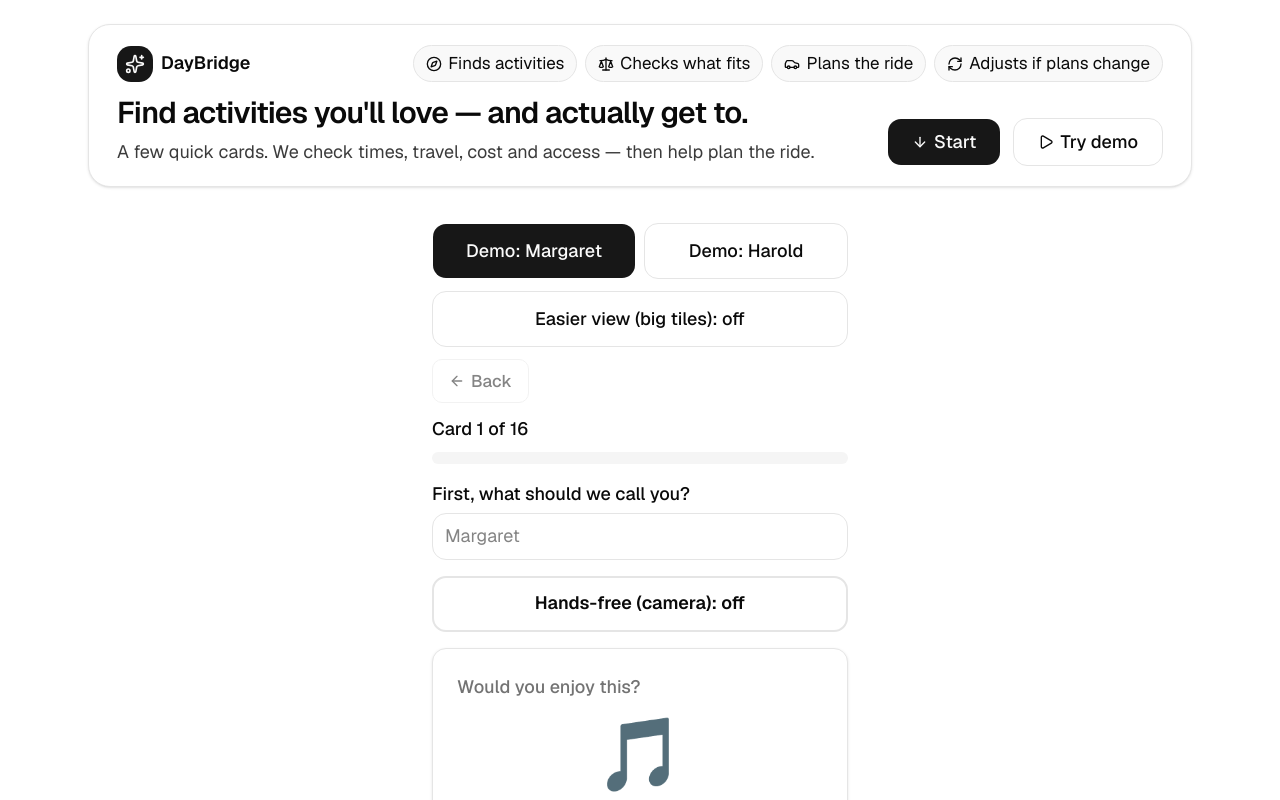
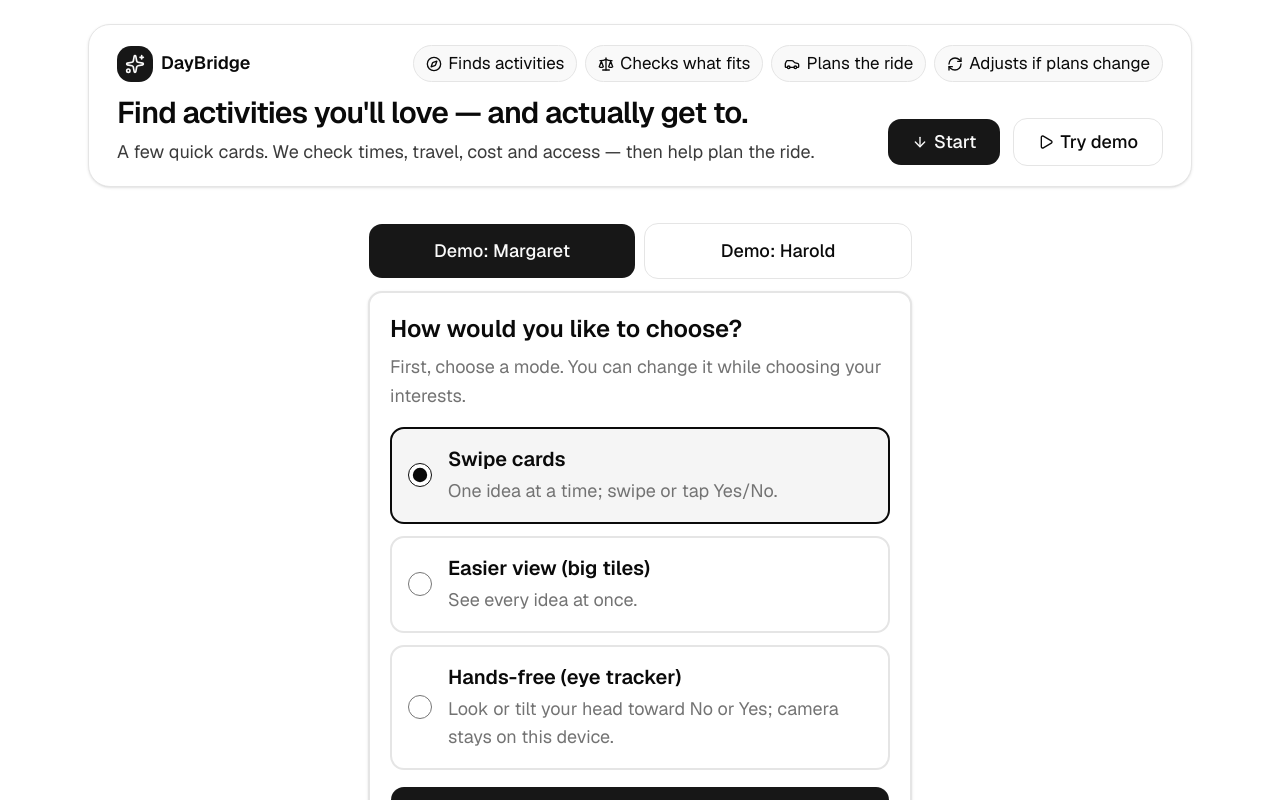
Before and after one commit to dude297/c0mpiled-hackathon, a Next.js app: page / in a window 1280 px wide. Shown: the top 800 px of the page. Built offline with nearby package versions, Linux system fonts and the light colour scheme.

Commit message:
Onboarding: first-step mode picker (Swipe / Easier view / Hands-free eye tracker) on web
Co-Authored-By: Claude Opus 5.5 <noreply@anthropic.com>
Claude-Session: https://claude.ai/code/session_015A4rE7RiK3sSxtBmJduL34

```diff
--- a/src/components/handsfree/HandsFree.tsx
+++ b/src/components/handsfree/HandsFree.tsx
@@ -88,6 +88,7 @@ function withTimeout<T>(promise: Promise<T>, ms: number): Promise<T> {
 }
 
 const STILL_WORKS = "The Yes and No buttons still work.";
+const FOCUS = "focus-visible:outline-2 focus-visible:outline-solid focus-visible:outline-offset-2 focus-visible:outline-foreground";
 
 // One screen-reader live region on <body>, outside this component, so an announcement survives
 // HandsFree unmounting (answering the last interest card moves the deck on in the same update).
@@ -120,11 +121,11 @@ const OFF_NOTICE = "Hands-free is off now. The next questions use tapping.";
 function cameraMessage(error: unknown): string {
   const name = error instanceof Error ? error.name : "";
   if (name === "NotAllowedError" || name === "SecurityError")
-    return `Camera permission is turned off. To use hands-free, allow the camera (look for the camera icon next to the web address), then press Start again. ${STILL_WORKS}`;
+    return `Camera permission is turned off. To use hands-free, allow the camera (look for the camera icon next to the web address), then press Turn on camera again. ${STILL_WORKS}`;
   if (name === "NotFoundError" || name === "OverconstrainedError")
     return `We couldn't find a camera on this device. ${STILL_WORKS}`;
   if (name === "NotReadableError" || name === "AbortError")
-    return `Your camera is busy in another app. Close that app, then press Start again. ${STILL_WORKS}`;
+    return `Your camera is busy in another app. Close that app, then press Turn on camera again. ${STILL_WORKS}`;
   return `The camera couldn't start. ${STILL_WORKS}`;
 }
 
@@ -148,7 +149,6 @@ const MODE_HELP: Record<HandsFreeMode, string> = {
 };
 
 export function HandsFree({ onAnswer, label }: { onAnswer: (liked: boolean) => void; label: string }) {
-  const [open, setOpen] = useState(false);
   const [phase, setPhase] = useState<Phase>("idle");
   const [error, setError] = useState("");
   const [mode, setMode] = useState<HandsFreeMode>("look");
@@ -279,7 +279,7 @@ export function HandsFree({ onAnswer, label }: { onAnswer: (liked: boolean) => v
     } catch {
       forgetLandmarker(modelLoad); // a hung load must not be reused by "Try again"
       if (run === runRef.current)
-        fail(`Face tracking couldn't load. Check your internet connection and press Start again. ${STILL_WORKS}`);
+        fail(`Face tracking couldn't load. Check your internet connection and press Turn on camera again. ${STILL_WORKS}`);
       return;
     }
     if (run !== runRef.current) return;
@@ -385,25 +385,22 @@ export function HandsFree({ onAnswer, label }: { onAnswer: (liked: boolean) => v
     const p = view.side === side ? view.progress : 0;
     return reducedMotion ? Math.floor(p * 4) / 4 : p; // stepped fill when motion is reduced
   };
-  const segBtn = "min-h-14 flex-1 rounded-xl border-2 px-4 text-lg font-semibold";
+  const segBtn = `min-h-14 flex-1 rounded-xl border-2 px-4 text-lg font-semibold ${FOCUS}`;
 
   return (
-    <div className="mb-4">
-      <button
-        type="button"
-        aria-pressed={open}
-        onClick={() => {
-          if (open) stop();
-          setOpen(!open);
-        }}
-        className={`min-h-14 w-full rounded-xl border-2 px-4 text-lg font-semibold ${open ? "border-primary bg-primary text-primary-foreground" : "border-border bg-background"}`}
-      >
-        Hands-free (camera): {open ? "on" : "off"}
+    <section aria-label="Hands-free answers" className="mb-4 space-y-3 rounded-xl border-2 bg-card p-4">
+      <p className="text-lg font-medium">Hands-free works on the interest cards.</p>
+      <p className="text-base text-muted-foreground">Your camera stays on this device — nothing is recorded or sent.</p>
+
+      {active ? (
+        <button type="button" onClick={stop} className={`min-h-14 w-full rounded-xl border-2 border-border bg-background px-6 text-lg font-semibold ${FOCUS}`}>
+          Stop hands-free
         </button>
-
-      {open && (
-        <section aria-label="Hands-free answers" className="mt-3 space-y-3 rounded-xl border bg-card p-4">
-          <p className="text-lg font-medium">Hands-free works on the interest cards.</p>
+      ) : (
+        <button type="button" data-step-focus onClick={start} className={`min-h-14 w-full rounded-xl bg-primary px-6 text-xl font-semibold text-primary-foreground ${FOCUS}`}>
+          Turn on camera
+        </button>
+      )}
 
       <div className="flex gap-2" role="group" aria-label="Hands-free style">
         <button type="button" aria-pressed={mode === "look"} onClick={() => pickMode("look")}
@@ -437,24 +434,11 @@ export function HandsFree({ onAnswer, label }: { onAnswer: (liked: boolean) => v
         <p role="alert" className="rounded-lg border-2 border-destructive bg-destructive/10 p-3 text-lg">{error}</p>
       )}
 
-          <div className="flex flex-wrap gap-2">
-            {active ? (
-              <button type="button" onClick={stop} className="min-h-14 rounded-xl border-2 border-border bg-background px-6 text-lg font-semibold">
-                Stop hands-free
-              </button>
-            ) : (
-              <button type="button" onClick={start} className="min-h-14 rounded-xl bg-primary px-6 text-lg font-semibold text-primary-foreground">
-                {phase === "error" ? "Try again" : "Start hands-free"}
-              </button>
-            )}
       {phase === "running" && (
-              <button type="button" aria-pressed={swap} onClick={toggleSwap} className="min-h-14 rounded-xl border-2 border-border bg-background px-4 text-lg">
+        <button type="button" aria-pressed={swap} onClick={toggleSwap} className={`min-h-14 rounded-xl border-2 border-border bg-background px-4 text-lg ${FOCUS}`}>
           Swap sides
         </button>
       )}
-          </div>
-
-          <p className="text-base text-muted-foreground">Your camera stays on this device — nothing is recorded or sent.</p>
       <p className="min-h-7 text-lg font-semibold">{announce && `✓ ${announce}`}</p>
 
       {phase === "running" && (
@@ -464,8 +448,6 @@ export function HandsFree({ onAnswer, label }: { onAnswer: (liked: boolean) => v
         </div>
       )}
     </section>
-      )}
-    </div>
   );
 }
 
@@ -485,7 +467,7 @@ function Target({ side, progress, reducedMotion, label, onPress }: {
       type="button"
       onClick={onPress}
       aria-label={yes ? `Yes, I'd enjoy ${label}` : `No, skip ${label}`}
-      className={`relative grid size-28 shrink-0 place-items-center rounded-full border-2 bg-background shadow-lg md:fixed md:top-1/2 md:z-40 md:-translate-y-1/2 ${yes ? "border-green-800 md:right-4" : "border-red-800 md:left-4"}`}
+      className={`relative grid size-28 shrink-0 place-items-center rounded-full border-2 bg-background shadow-lg md:fixed md:top-1/2 md:z-40 md:-translate-y-1/2 ${FOCUS} ${yes ? "border-green-800 md:right-4" : "border-red-800 md:left-4"}`}
     >
       <svg viewBox="0 0 120 120" className="absolute inset-0 size-full -rotate-90" aria-hidden="true">
         <circle cx="60" cy="60" r={R} fill="none" strokeWidth="10" className="stroke-muted" />
--- a/src/components/onboarding/CardDeck.tsx
+++ b/src/components/onboarding/CardDeck.tsx
@@ -241,6 +241,27 @@ export function pickedToHistory(picked: readonly InterestKey[], answeredCount: n
   }));
 }
 
+export type AnswerMode = "swipe" | "easy" | "hands";
+
+export const ANSWER_MODES: readonly { key: AnswerMode; label: string; detail: string }[] = [
+  { key: "swipe", label: "Swipe cards", detail: "One idea at a time; swipe or tap Yes/No." },
+  { key: "easy", label: "Easier view (big tiles)", detail: "See every idea at once." },
+  { key: "hands", label: "Hands-free (eye tracker)", detail: "Look or tilt your head toward No or Yes; camera stays on this device." },
+];
+
+// Keep the existing grid/card conversion in one place. Swipe and hands-free share
+// the same answers and cursor; later required answers must never be rewritten.
+export function changeAnswerMode(
+  from: AnswerMode,
+  to: AnswerMode,
+  history: readonly (Answer | null)[],
+  picked: readonly InterestKey[],
+): { history: (Answer | null)[]; picked: InterestKey[] } {
+  if (history.length >= INTEREST_COUNT || from === to) return { history: [...history], picked: [...picked] };
+  if (from === "easy") return { history: pickedToHistory(picked, history.length), picked: [...picked] };
+  return { history: [...history], picked: to === "easy" ? likedInterests(history) : [...picked] };
+}
+
 // Change "What you enjoy" from the review: new interest picks, every later answer kept.
 export function replaceInterests(history: readonly (Answer | null)[], picked: readonly InterestKey[]): (Answer | null)[] {
   return [...pickedToHistory(picked, INTEREST_COUNT), ...history.slice(INTEREST_COUNT)];
@@ -402,6 +423,46 @@ function InterestGrid({ picked, onToggle, onClear, onContinue, disabled }: {
   );
 }
 
+function ModePicker({ mode, onContinue, disabled }: {
+  mode: AnswerMode;
+  onContinue: (mode: AnswerMode) => void;
+  disabled: boolean;
+}) {
+  const id = useId();
+  const [selected, setSelected] = useState(mode);
+  return (
+    <section aria-labelledby={`${id}-heading`} className="rounded-xl border-2 bg-card p-5 shadow-sm">
+      <h2 id={`${id}-heading`} tabIndex={-1} data-step-focus className={`text-2xl font-semibold ${RING}`}>
+        How would you like to choose?
+      </h2>
+      <p className="mb-4 mt-2 text-lg text-muted-foreground">First, choose a mode. You can change it while choosing your interests.</p>
+      <div role="radiogroup" aria-labelledby={`${id}-heading`} className="space-y-3">
+        {ANSWER_MODES.map((option) => (
+          <label key={option.key} className="flex min-h-14 cursor-pointer items-center gap-4 rounded-xl border-2 bg-background p-4 hover:bg-accent has-[:checked]:border-foreground has-[:checked]:bg-accent has-[:focus-visible]:outline-2 has-[:focus-visible]:outline-solid has-[:focus-visible]:outline-offset-2 has-[:focus-visible]:outline-foreground">
+            <input
+              type="radio"
+              name={id}
+              value={option.key}
+              checked={selected === option.key}
+              onChange={() => setSelected(option.key)}
+              disabled={disabled}
+              aria-describedby={`${id}-${option.key}-detail`}
+              className="size-6 shrink-0 accent-foreground"
+            />
+            <span>
+              <span className="block text-xl font-semibold">{option.label}</span>
+              <span id={`${id}-${option.key}-detail`} className="mt-1 block text-lg text-muted-foreground">{option.detail}</span>
+            </span>
+          </label>
+        ))}
+      </div>
+      <Button size="lg" className={`mt-4 min-h-14 w-full rounded-xl text-lg ${RING}`} onClick={() => onContinue(selected)} disabled={disabled}>
+        Continue
+      </Button>
+    </section>
+  );
+}
+
 export function CardDeck({
   onComplete,
   initialName = "",
@@ -415,7 +476,9 @@ export function CardDeck({
 }) {
   const cards = useMemo(() => buildCards(), []);
   const [history, setHistory] = useState<(Answer | null)[]>([]);
-  const [bigButtons, setBigButtons] = useState(false);
+  const [answerMode, setAnswerMode] = useState<AnswerMode>("swipe");
+  const [choosingMode, setChoosingMode] = useState(true);
+  const bigButtons = answerMode === "easy";
   const [picked, setPicked] = useState<InterestKey[]>([]);
   // Card index being changed from the review step; null = normal forward flow.
   const [editing, setEditing] = useState<number | null>(null);
@@ -426,14 +489,14 @@ export function CardDeck({
   const [name, setName] = useState(initialName);
   const lastRecordAt = useRef(-Infinity);
   const rootRef = useRef<HTMLDivElement>(null);
-  // Set by user-driven step changes only, so first mount and view toggles never steal focus.
+  // Set by user-driven step changes only, so first mount never steals focus.
   const moveFocus = useRef(false);
 
   useEffect(() => {
     if (!moveFocus.current) return;
     moveFocus.current = false;
     rootRef.current?.querySelector<HTMLElement>("[data-step-focus]")?.focus();
-  }, [history, editing]);
+  }, [history, editing, choosingMode]);
 
   const changeStep = (next: (Answer | null)[] | ((prev: (Answer | null)[]) => (Answer | null)[])) => {
     moveFocus.current = true;
@@ -468,17 +531,41 @@ export function CardDeck({
       changeStep([]);
     } else changeStep(undoAnswer);
   };
-  const toggleView = () => {
-    if (editing === null && index < INTEREST_COUNT) {
-      if (bigButtons) setHistory(pickedToHistory(picked, index));
-      else setPicked(likedInterests(history));
-    }
-    setBigButtons((value) => !value);
+  const chooseMode = (next: AnswerMode) => {
+    const converted = changeAnswerMode(answerMode, next, history, picked);
+    setHistory(converted.history);
+    setPicked(converted.picked);
+    setAnswerMode(next);
   };
 
   const swipeCard = (dir: 1 | -1, interest: CardDef & { type: "interest" }) => {
     record({ kind: "interest", key: interest.interest.key, liked: dir > 0 });
   };
+
+  const demos = onDemo && index === 0 && editing === null && (
+    <div className="mb-3 grid grid-cols-2 gap-2">
+      <Button size="lg" className={`min-h-14 rounded-xl text-lg ${RING}`} onClick={() => onDemo("margaret")} disabled={loading}>Demo: Margaret</Button>
+      <Button size="lg" variant="outline" className={`min-h-14 rounded-xl text-lg ${RING}`} onClick={() => onDemo("harold")} disabled={loading}>Demo: Harold</Button>
+    </div>
+  );
+
+  if (choosingMode) {
+    return (
+      <div ref={rootRef} className="mx-auto w-full max-w-xl p-4 text-base md:text-lg">
+        {demos}
+        <ModePicker
+          mode={answerMode}
+          disabled={loading}
+          onContinue={(next) => {
+            if (!guard()) return;
+            chooseMode(next);
+            moveFocus.current = true;
+            setChoosingMode(false);
+          }}
+        />
+      </div>
+    );
+  }
 
   if (editing === null && index >= cards.length) {
     const result = answersToProfile(answers, name);
@@ -537,8 +624,10 @@ export function CardDeck({
             disabled={loading}
             className={`min-h-11 rounded-xl px-3 text-base underline ${RING}`}
             onClick={() => {
+              if (!guard()) return;
               changeStep([]);
               setPicked([]);
+              setChoosingMode(true);
             }}
           >
             Start over
@@ -559,21 +648,22 @@ export function CardDeck({
 
   return (
     <div ref={rootRef} className={`mx-auto w-full min-w-0 ${showGrid ? "max-w-3xl" : "max-w-md"} overflow-x-clip p-4 text-base md:text-lg`}>
-      {onDemo && index === 0 && editing === null && (
-        <div className="mb-3 grid grid-cols-2 gap-2">
-          <Button size="lg" className={`min-h-14 rounded-xl text-lg ${RING}`} onClick={() => onDemo("margaret")} disabled={loading}>Demo: Margaret</Button>
-          <Button size="lg" variant="outline" className={`min-h-14 rounded-xl text-lg ${RING}`} onClick={() => onDemo("harold")} disabled={loading}>Demo: Harold</Button>
+      {demos}
+      {card.type === "interest" && editing === null && (
+        <div className="mb-3 flex flex-wrap items-center justify-between gap-2">
+          <p className="font-semibold">{ANSWER_MODES.find((mode) => mode.key === answerMode)?.label}</p>
+          <button type="button" className={`min-h-11 rounded-lg px-2 text-base underline underline-offset-4 ${RING}`} disabled={loading} onClick={() => {
+            if (!guard()) return;
+            moveFocus.current = true;
+            setChoosingMode(true);
+          }}>Change mode</button>
         </div>
       )}
-      <Button
-        size="lg"
-        variant={bigButtons ? "default" : "outline"}
-        aria-pressed={bigButtons}
-        onClick={toggleView}
-        className={`mb-3 min-h-14 w-full rounded-xl text-lg ${RING}`}
-      >
-        {bigButtons && <Check aria-hidden="true" />} Easier view (big tiles): {bigButtons ? "on" : "off"}
-      </Button>
+      {/* Outside the keyed card: a camera session lasts across interest cards.
+          Leaving the interest step or changing mode unmounts it and stops it. */}
+      {!showGrid && card.type === "interest" && answerMode === "hands" && (
+        <HandsFree label={card.interest.label} onAnswer={(liked) => swipeCard(liked ? 1 : -1, card)} />
+      )}
       <div className="mb-3">
         <Button size="lg" variant="outline" className={RING} onClick={back} disabled={editing === null && (index === 0 || showGrid || loading)}>
           <ArrowLeft aria-hidden="true" /> {editing !== null ? "Back to review" : "Back"}
@@ -607,8 +697,8 @@ export function CardDeck({
         <InterestGrid
           picked={picked}
           disabled={loading}
-          onToggle={(key) => setPicked((prev) => toggleKey(prev, key))}
-          onClear={() => setPicked([])}
+          onToggle={(key) => { if (!locked()) setPicked((prev) => toggleKey(prev, key)); }}
+          onClear={() => { if (!locked()) setPicked([]); }}
           onContinue={() => {
             if (!guard()) return;
             if (editing !== null) {
@@ -617,10 +707,6 @@ export function CardDeck({
             } else changeStep(pickedToHistory(picked, INTEREST_COUNT));
           }}
         />
-      )}
-
-      {!showGrid && card.type === "interest" && (
-        <HandsFree label={card.interest.label} onAnswer={(liked) => swipeCard(liked ? 1 : -1, card)} />
       )}
 
       {!showGrid && card.type === "interest" && (
```
Also changed, not shown: 1 other file (tests, documents, lock files or other folders). Lines whose indentation alone changed are shown as unchanged.
